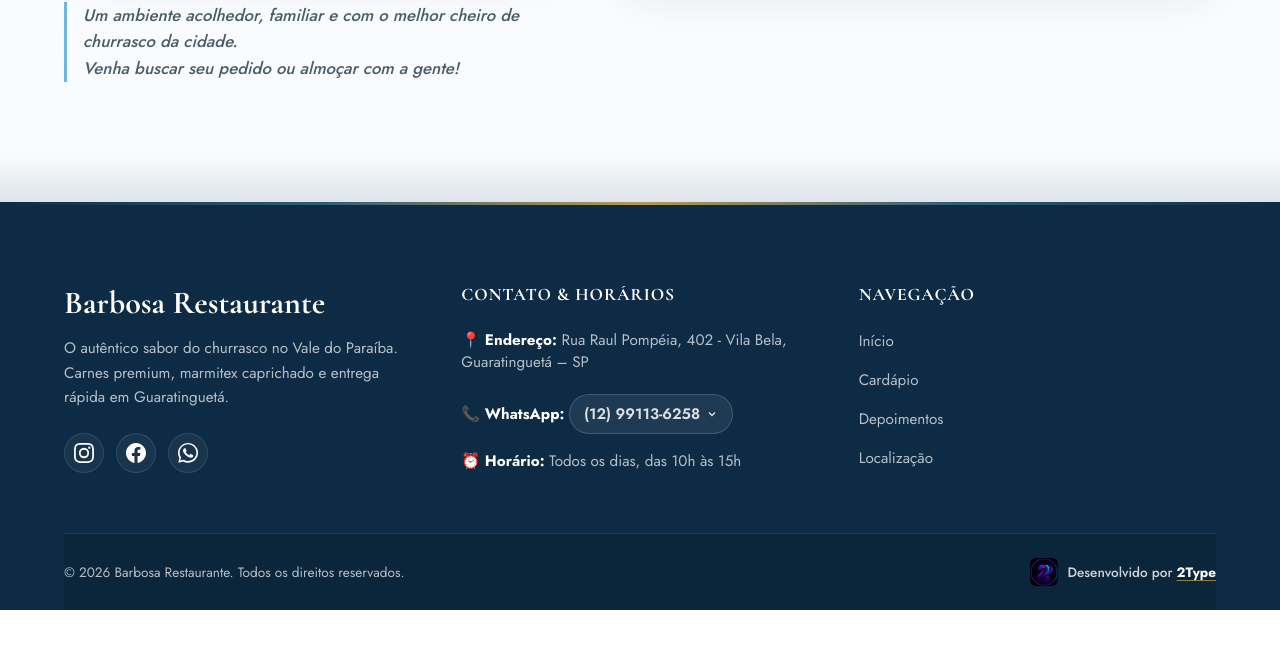
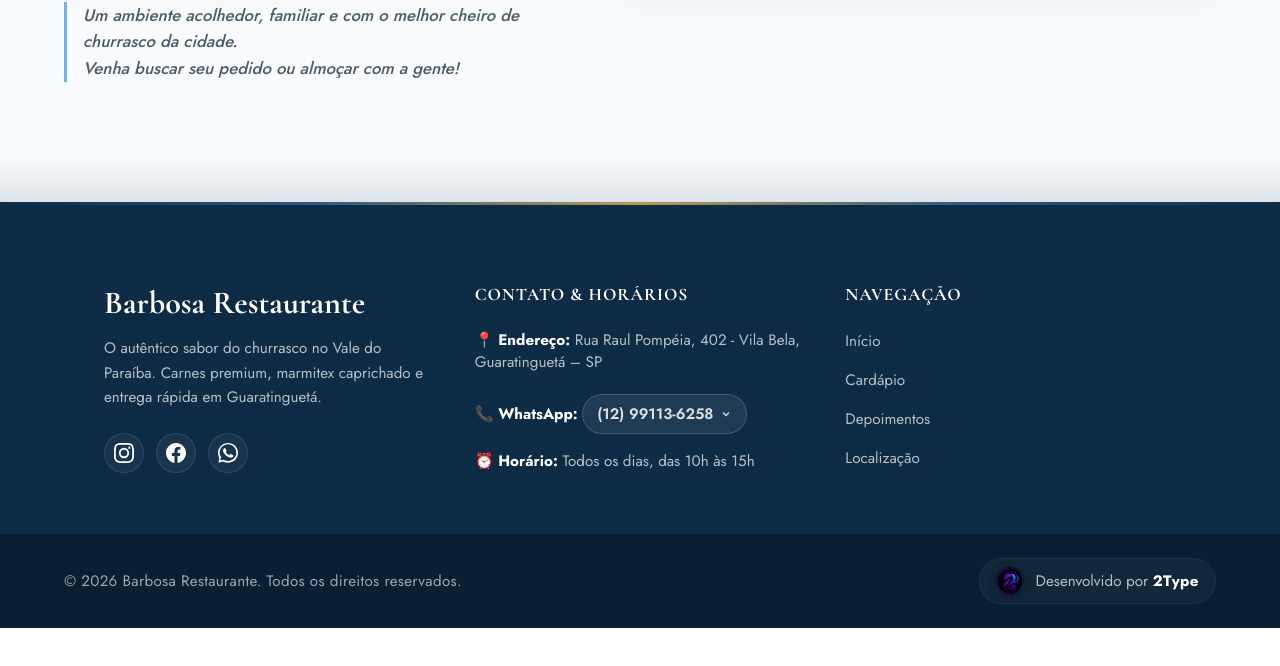
Before and after one commit to lipeandrade08-coder/BarbosaRestaurante, a plain HTML site: page index.html in a window 1280 px wide. Shown: the part 4686-5352 px from the top of the page. Drawn offline with nearby package versions, Linux system fonts and the light colour scheme.

Commit message:
Melhoria no design e proporções do rodapé

```diff
--- a/css/main.css
+++ b/css/main.css
@@ -1169,7 +1169,7 @@ section {
 footer {
   background: var(--navy);
   color: rgba(255, 255, 255, 0.7);
-  padding: 80px 5% 0; /* Padding superior generoso, inferior zerado (bottom bar resolve) */
+  padding: 80px 0 0;
   border-top: 3px solid transparent;
   border-image: linear-gradient(90deg, transparent, rgba(110,181,224,0.4), var(--gold), rgba(110,181,224,0.4), transparent) 1;
   font-family: 'Jost', sans-serif;
@@ -1190,10 +1190,11 @@ footer::before {
 
 .footer-grid {
   display: grid;
-  /* Auto-fit cria as colunas dinamicamente. Min 280px previne quebra bizarra em telas pequenas */
   grid-template-columns: repeat(auto-fit, minmax(280px, 1fr));
   gap: 40px;
-  padding-bottom: 60px;
+  padding: 0 5% 60px;
+  max-width: 1200px;
+  margin: 0 auto;
 }
 
 .footer-col {
@@ -1283,9 +1284,11 @@ footer::before {
 
 /* Bottom Bar (Direitos e Assinatura) */
 .footer-bottom {
-  border-top: 1px solid rgba(255, 255, 255, 0.1);
-  padding: 24px 0;
-  background: rgba(0, 0, 0, 0.15); /* Escurece levemente a base */
+  border-top: 1px solid rgba(255, 255, 255, 0.05);
+  padding: 24px 5%;
+  background: rgba(0, 0, 0, 0.25);
+  backdrop-filter: blur(10px);
+  -webkit-backdrop-filter: blur(10px);
 }
 
 .bottom-flex {
@@ -1293,40 +1296,52 @@ footer::before {
   justify-content: space-between;
   align-items: center;
   flex-wrap: wrap;
-  gap: 16px;
+  gap: 20px;
+  max-width: 1200px;
+  margin: 0 auto;
 }
 
 .copyright {
-  font-size: 0.85rem;
+  font-size: 0.95rem;
+  color: rgba(255, 255, 255, 0.6);
+  letter-spacing: 0.02em;
 }
 
 .agency-signature {
   display: flex;
   align-items: center;
-  gap: 10px;
-  font-size: 0.85rem;
-  font-weight: 500;
-  color: rgba(255, 255, 255, 0.8);
+  gap: 12px;
+  font-size: 0.95rem;
+  color: rgba(255, 255, 255, 0.7);
+  background: rgba(255, 255, 255, 0.03);
+  padding: 8px 16px;
+  border-radius: 50px;
+  border: 1px solid rgba(255, 255, 255, 0.05);
+  transition: var(--transition);
+}
+
+.agency-signature:hover {
+  background: rgba(255, 255, 255, 0.08);
+  border-color: rgba(255, 255, 255, 0.15);
+  transform: translateY(-2px);
 }
 
 .agency-signature img {
   object-fit: contain;
-  border-radius: 6px;
+  border-radius: 50%;
+  box-shadow: 0 2px 8px rgba(0,0,0,0.3);
 }
 
 .agency-signature a {
-  /* Branco puro sobre navy → contraste 15:1 (WCAG AAA), visível e elegante */
   color: var(--white);
-  font-weight: 800;
-  text-decoration: underline;
-  text-decoration-color: rgba(201, 169, 85, 0.7); /* sublinhado dourado discreto */
-  text-underline-offset: 3px;
-  transition: color 0.2s, text-decoration-color 0.2s;
+  font-weight: 700;
+  text-decoration: none;
+  letter-spacing: 0.03em;
+  transition: color 0.2s;
 }
 
 .agency-signature a:hover {
   color: var(--gold);
-  text-decoration-color: var(--gold);
 }
 
 /* ── Phone Popup (Rodapé) ───────────────────────────────────────────────── */
```
